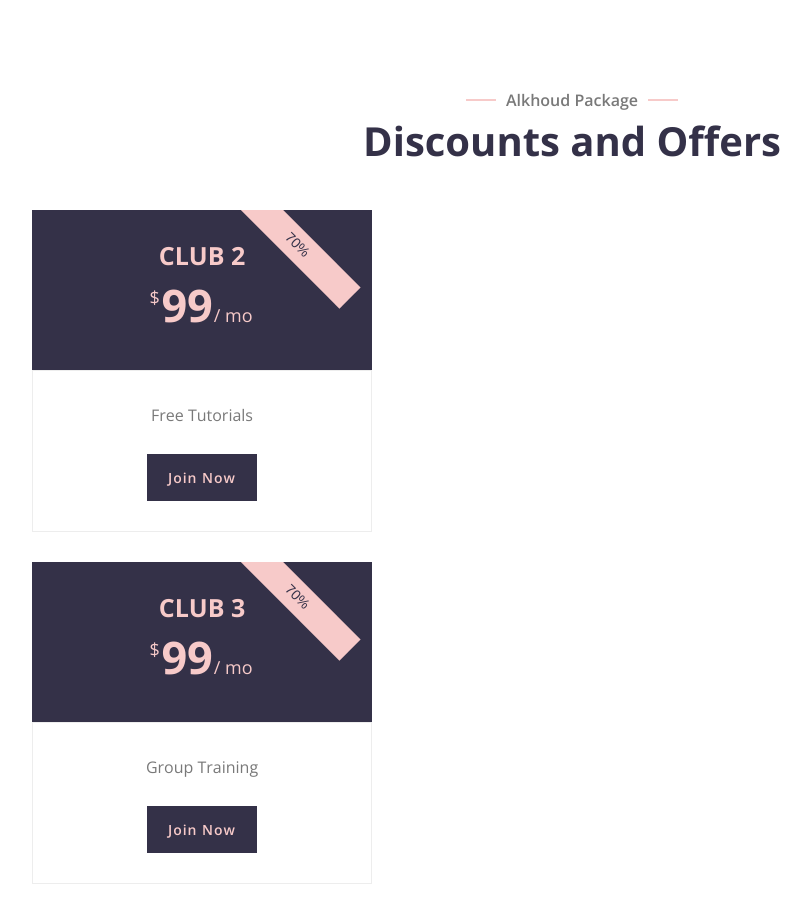
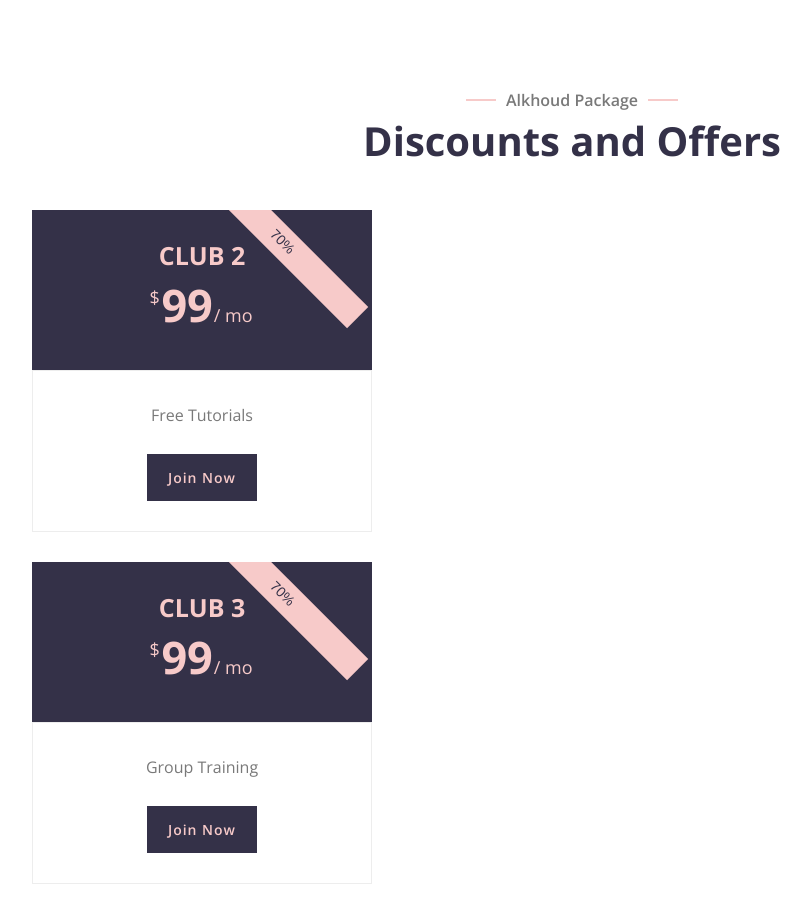
Before and after one commit to amani1994/AL-Khoud, a Django app: page / in a window 1280 px wide. Shown: the part 2262-3182 px from the top of the page, without its empty margins (68-879 px from the left). Run offline with Django 4.2, Linux system fonts and the light colour scheme; data that the repository does not hold is empty; some libraries are stand-ins or nearby versions.

Commit message:
update offer card

```diff
--- a/Alkhoud/main_app/static/css/style.css
+++ b/Alkhoud/main_app/static/css/style.css
@@ -895,7 +895,7 @@ a:focus {
     position: relative;
     display: inline-block;
     height: 30px;
-    right: -30px;
+
     padding: 7px 10px;
     text-align: center;
     color: #343148;
--- a/Alkhoud/main_app/templates/main_app/home.html
+++ b/Alkhoud/main_app/templates/main_app/home.html
@@ -28,10 +28,10 @@
 <style media="screen">
 
 .ribbon span {
-width: 150px;
+width: 214px;
 height: 34px;
-top: 20px;
-right: -40px;
+top: 17px;
+right: -47px !important;
 position: absolute;
 display: block;
 background: #FF0000;
```
